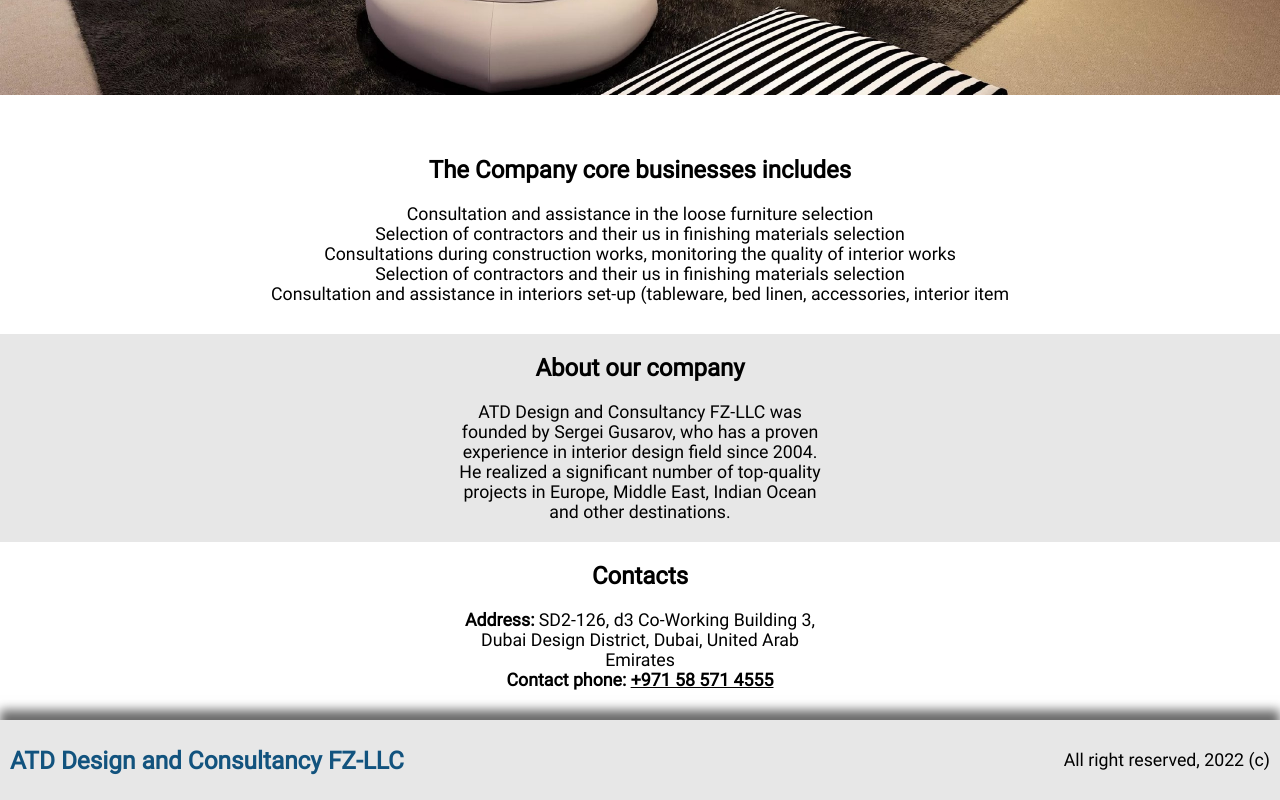
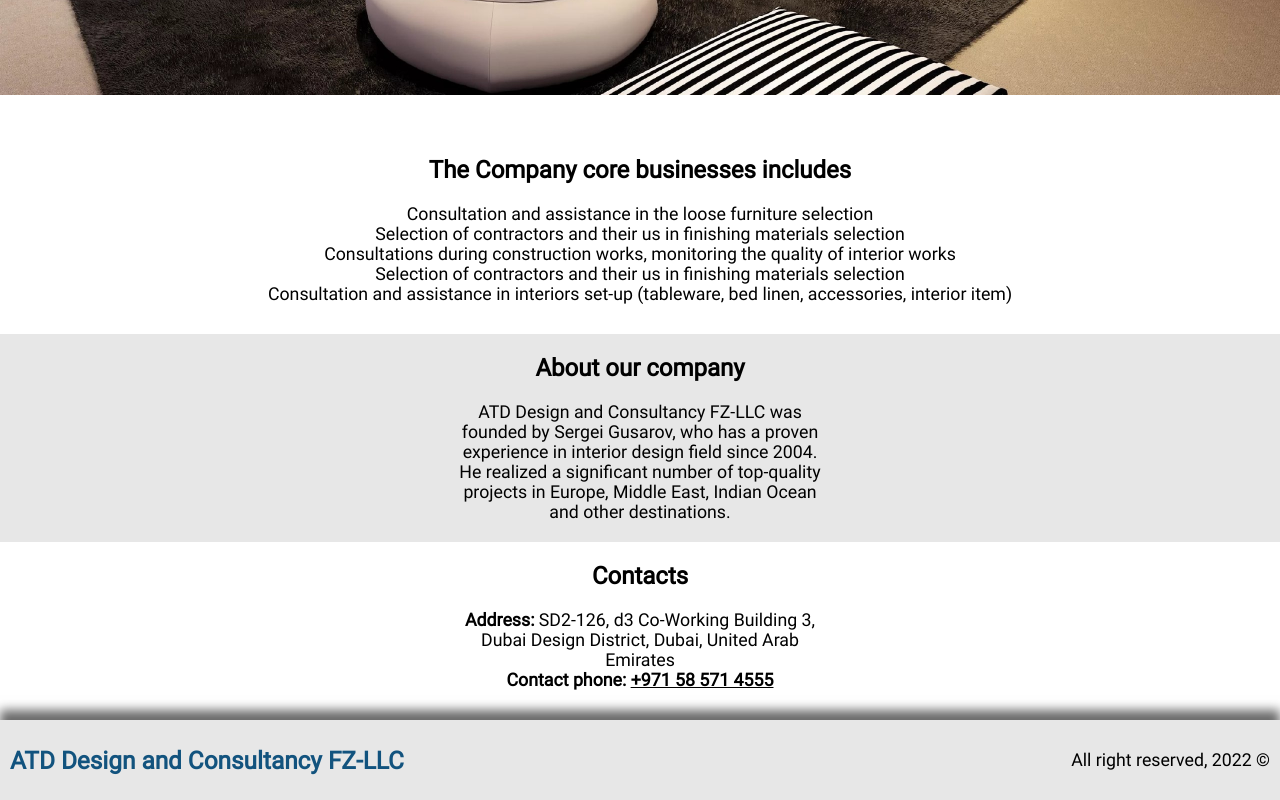
Before and after one commit to olennikovandrey/ATD_design, a React (Create React App) app: page / in a window 1280 px wide. Shown: the part 664-1464 px from the top of the page. Built offline with nearby package versions, Linux system fonts and the light colour scheme.

Commit message:
footer (c)

```diff
--- a/src/components/Footer/Footer.js
+++ b/src/components/Footer/Footer.js
@@ -5,10 +5,10 @@ const Footer = () => {
     <footer>
       <div>
         <span className="logo">ATD Design and Consultancy FZ-LLC</span>
-        <p>All right reserved, 2022 (c)</p>
+        <p>All right reserved, 2022 &copy;</p>
       </div>
     </footer>
   )
-}
+};
 
-export default Footer
+export default Footer;
--- a/src/components/Services/constants.js
+++ b/src/components/Services/constants.js
@@ -27,7 +27,7 @@ export const servicesData = [
   },
   {
     id: "5",
-    value: "Consultation and assistance in interiors set-up (tableware, bed linen, accessories, interior item",
+    value: "Consultation and assistance in interiors set-up (tableware, bed linen, accessories, interior item)",
     image: furnitures
   },
 ]
```
Also changed, not shown: 1 other file (tests, documents, lock files or other folders).
